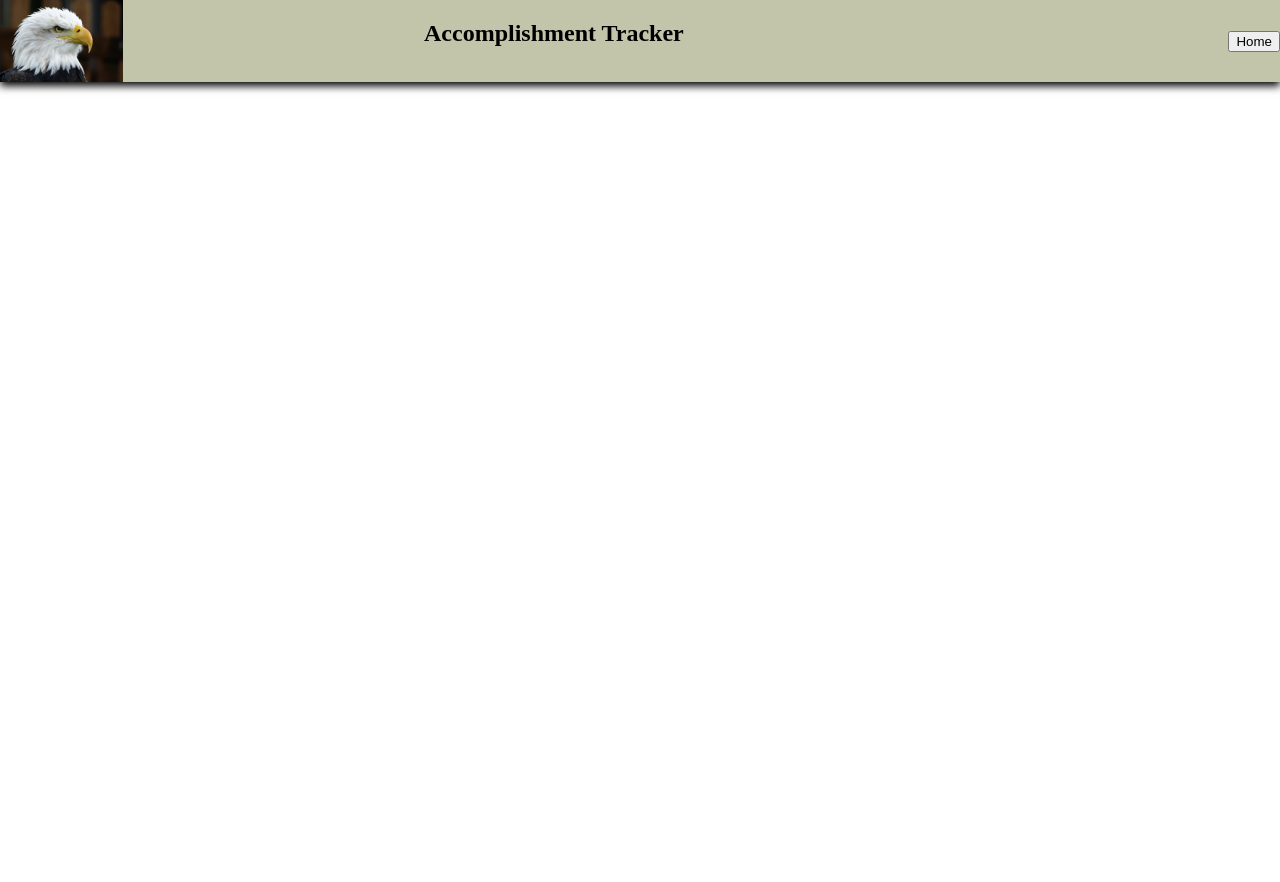
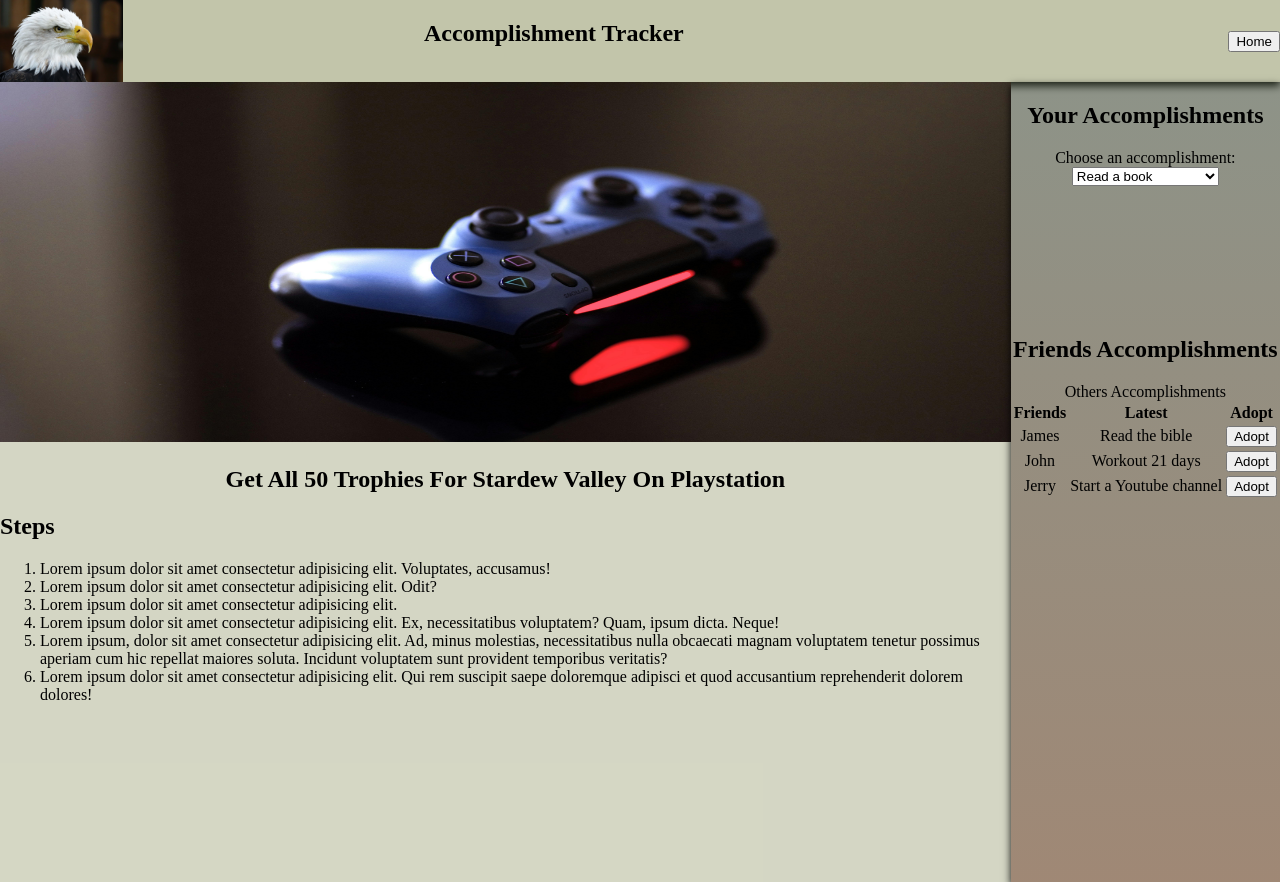
Before and after one commit to Dev621-tech/accompTracker, a plain HTML site: page Pages/viewpage.html in a window 1280 px wide. Before the commit the page ends 800 px from the top, so only its background shows below. Drawn offline with Linux system fonts and the light colour scheme.

Commit message:
VIEW PAGE

```diff
--- a/Pages/viewpage.html
+++ b/Pages/viewpage.html
@@ -1,5 +1,6 @@
 <!DOCTYPE html>
 <html lang="en">
+
 <head>
     <meta charset="UTF-8">
     <meta name="viewport" content="width=device-width, initial-scale=1.0">
@@ -9,10 +10,14 @@
         #title {
             margin-left: 30%;
         }
+        h1 {
+            text-align: center;
+        }
     </style>
 </head>
+
 <body>
-     <!-- Nav Bar Starts -->
+    <!-- Nav Bar Starts -->
     <nav>
         <div id="imglogo">
             <img src="../Images/EagleLogo.jpg" alt="logo">
@@ -23,5 +28,79 @@
         </ul>
     </nav>
     <!-- Nav Bar Ends -->
+    <main>
+        <section class="section2">
+            <img src="../Images/GameController.jpg" alt="Playstation Controller" style="height:45%; width:100%;">
+
+               <h1><b>Get All 50 Trophies For Stardew Valley On Playstation</b></h1>
+               <h2><b>Steps</b></h2>
+               <ol>
+                <li>Lorem ipsum dolor sit amet consectetur adipisicing elit. Voluptates, accusamus!</li>
+                <li>Lorem ipsum dolor sit amet consectetur adipisicing elit. Odit?</li>
+                <li>Lorem ipsum dolor sit amet consectetur adipisicing elit.
+                </li>
+                <li>Lorem ipsum dolor sit amet consectetur adipisicing elit. Ex, necessitatibus voluptatem? Quam, ipsum dicta. Neque!</li>
+                <li>Lorem ipsum, dolor sit amet consectetur adipisicing elit. Ad, minus molestias, necessitatibus nulla obcaecati magnam voluptatem tenetur possimus aperiam cum hic repellat maiores soluta. Incidunt voluptatem sunt provident temporibus veritatis?</li>
+                <li>Lorem ipsum dolor sit amet consectetur adipisicing elit. Qui rem suscipit saepe doloremque adipisci et quod accusantium reprehenderit dolorem dolores!</li>
+               </ol>
+
+
+        </section>
+        <!-- Side Bar -->
+        <aside>
+            <h2>Your Accomplishments</h2>
+            <!-- Dropdown Bar -->
+            <label for="myDropdown">Choose an accomplishment:</label>
+            <br>
+            <select id="myDropdown" name="myDropdownName">
+                <option value="option1">Read a book</option>
+                <option value="option2">Get a driver's license </option>
+                <option value="option3">Visit a new state</option>
+                <option value="option4">Go on a hike</option>
+                <option value="option5">Learn a instrument</option>
+                <option value="option6">Learn JavaScript</option>
+            </select>
+            <br>
+            <!-- Dropdown Bar Ends -->
+            <h2 style="margin-top: 150px;">Friends Accomplishments</h2>
+            <!-- Table -->
+            <table>
+                <caption>Others Accomplishments</caption>
+                <thead>
+                    <tr>
+                        <th>Friends</th>
+                        <th>Latest</th>
+                        <th>Adopt</th>
+                    </tr>
+                </thead>
+                <tbody>
+                    <tr>
+                        <td>James</td>
+                        <td>Read the bible</td>
+                        <td><input type="submit" value="Adopt"></td>
+                    </tr>
+                    <tr>
+                        <td>John</td>
+                        <td>Workout 21 days</td>
+                        <td><input type="submit" value="Adopt"></td>
+                    </tr>
+                    <tr>
+                        <td>Jerry</td>
+                        <td>Start a Youtube channel</td>
+                        <td><input type="submit" value="Adopt"></td>
+                    </tr>
+                </tbody>
+            </table>
+            <!-- Table Ends -->
+        </aside>
+        <!-- Sidebar Ends -->
+
+
+    </main>
+
+
+
+
 </body>
+
 </html>
--- a/Styles/viewstyles.css
+++ b/Styles/viewstyles.css
@@ -34,3 +34,24 @@ nav ul {
 }
 
 /* Nav Bar */
+
+
+main {
+    display: flex;
+    height: 100%;
+}
+
+.section2 {
+    background-color: #c2c5aab1;
+    flex: 75%;
+
+
+}
+
+aside {
+    max-width: 25%;
+    background-image: linear-gradient(#333d298e, #582f0e92);
+    box-shadow: 0 4px 8px 0 rgba(0, 0, 0, 0.962);
+    justify-content: center;
+    text-align: center;
+}
```
